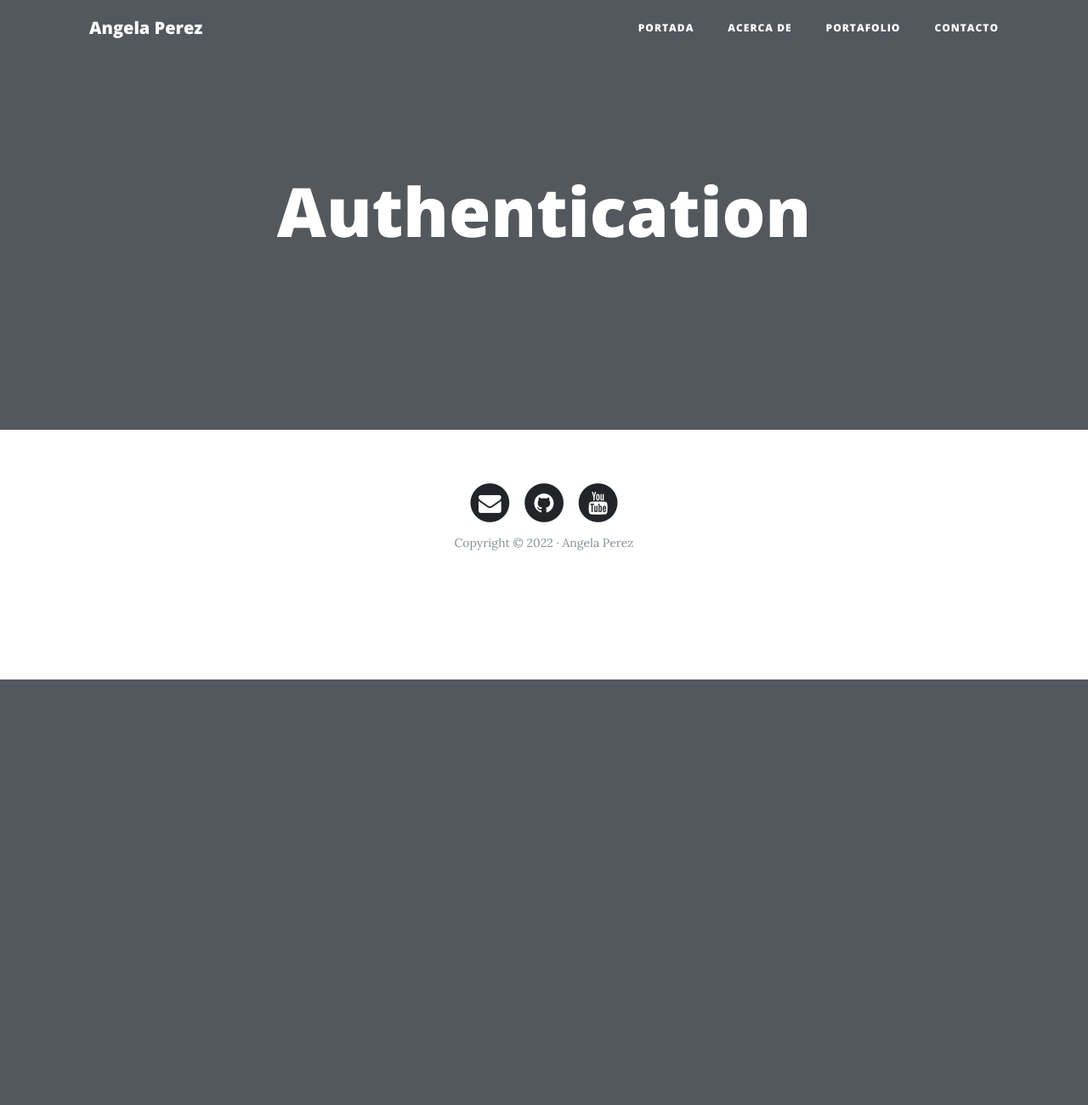
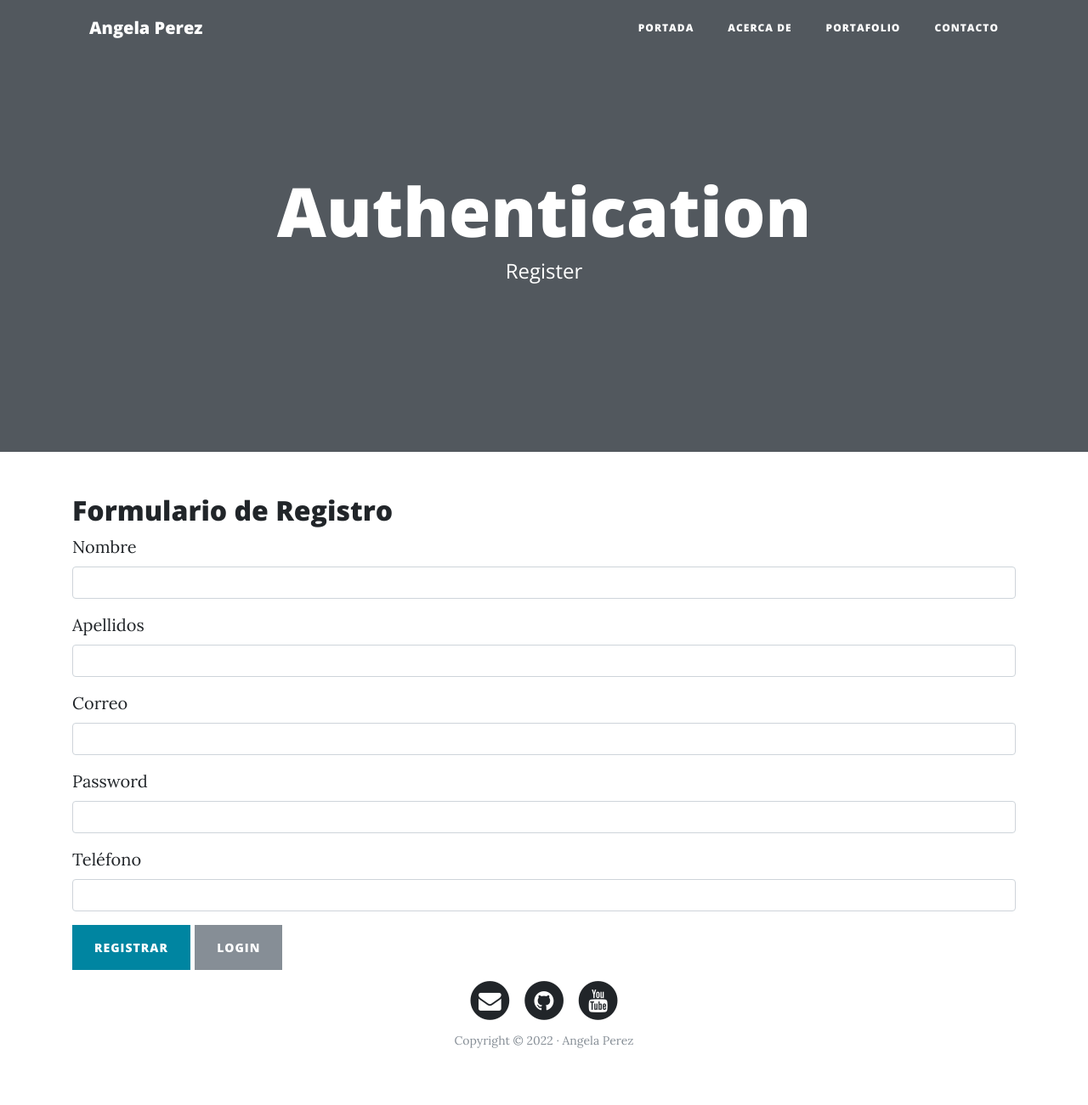
Before and after one commit to angelapzpa/WebPersonalFlask, a Flask app: page /auth/register in a window 1280 px wide. Shown: the whole page at 85% size. Before the commit the page ends 800 px from the top, so only its background shows below. Run offline with Flask 2, Linux system fonts and the light colour scheme; some libraries are stand-ins or nearby versions.

Commit message:
2.1 Formularios con WtForm

```diff
--- a/app.py
+++ b/app.py
@@ -1,6 +1,10 @@
-from flask import Flask, render_template
+from crypt import methods
+from flask import Flask, render_template, request
+from flask_wtf import FlaskForm
+from wtforms import StringField, PasswordField, SubmitField
 
 app = Flask(__name__)
+app.config['SECRET_KEY'] = 'secret'
 
 ######### Rutas Public ###########
 
@@ -46,7 +50,15 @@ def portfolio():
     ]
     return render_template('public/portfolio.html',projects=projects)
 
-######### Rutas #########
+################# Formularios de WTForms ###################
+
+class LoginForm(FlaskForm):
+    username = StringField('Username')
+    password = PasswordField('Password')
+    submit = SubmitField('Login')
+
+
+######### Rutas Login #########
 @app.route('/auth/login')
 def login():
     return render_template('auth/login.html')
@@ -55,5 +67,17 @@ def login():
 def register():
     return render_template('auth/register.html')
 
+@app.route('/welcome', methods=['GET', 'POST'])
+def welcome():
+    email= request.form['mail']
+    password = request.form['password']
+    access = {'email':email, 'password':password}
+
+    return render_template('admin/index.html', user_access= access)
+
+@app.errorhandler(404)
+def page_error_not_found(e):
+    return render_template('error/404.html'), 404
+
 if __name__ == '__main__':
     app.run(debug=True)
--- a/templates/admin/index.html
+++ b/templates/admin/index.html
@@ -0,0 +1,6 @@
+{% extends 'base.html' %}
+
+{% block content %}
+    <h1>Bienvenido</h1>
+    <h2>{{ user_access.email}}</h2>
+{% endblock %}
--- a/templates/auth/register.html
+++ b/templates/auth/register.html
@@ -3,4 +3,34 @@
 {% block title %}Register{% endblock %}
 
 {% block header_title%}Authentication{% endblock %}
-{% block header_subtitle%}Register{% endblock %}
+{% block header_sub %}Register{% endblock %}
+
+{% block content %}
+<div class="container">
+   <h2>Formulario de Registro</h2>
+   <form>
+    <div class="form-group">
+      <label for="name">Nombre</label>
+      <input type="text" class="form-control" id="name" name="name">
+    </div>
+    <div class="form-group">
+        <label for="last_name">Apellidos</label>
+        <input type="text" class="form-control" id="last_name" name="last_name">
+      </div>
+      <div class="form-group">
+        <label for="email">Correo</label>
+        <input type="email" class="form-control" id="email" name="emal">
+      </div>
+      <div class="form-group">
+        <label for="pass">Password</label>
+        <input type="password" class="form-control" id="pass" name="pass">
+      </div>
+      <div class="form-group">
+        <label for="phone">Teléfono</label>
+        <input type="number" class="form-control" id="phone" name="phone">
+      </div>
+      <button type="submit" class="btn btn-primary">Registrar</button>
+      <a type="button" class="btn btn-secondary" href="{{ url_for('login') }}">Login</a>
+    </form>
+</div>
+{% endblock %}
--- a/templates/public/about.html
+++ b/templates/public/about.html
@@ -16,7 +16,7 @@
           <img class="img-fluid avatar" src="{{ url_for('static', filename='img/avatar.jpg') }}"  alt="">
         </div>
         <div class="col-lg-7 col-md-8">
-          <h2 class="section-heading">Juan Pérez</h2>
+          <h2 class="section-heading">Angela Pérez</h2>
           <p>Nacido en... lorem ipsum dolor sit amet, consectetur adipisicing elit. Saepe nostrum ullam eveniet pariatur voluptates odit, fuga atque ea nobis sit soluta odio.</p>
           <p>Lorem ipsum dolor sit amet, consectetur adipisicing elit. Saepe nostrum ullam eveniet pariatur voluptates odit...</p>
         </div>
```
Also changed, not shown: templates/auth/login.html (+21 -2 lines), templates/error/404.html (added, +11 -0 lines), static/img/avatar.jpg, 1 other file.
